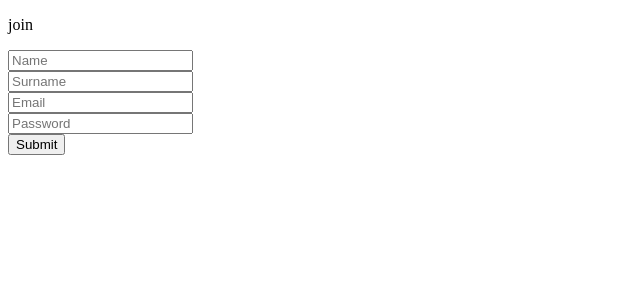
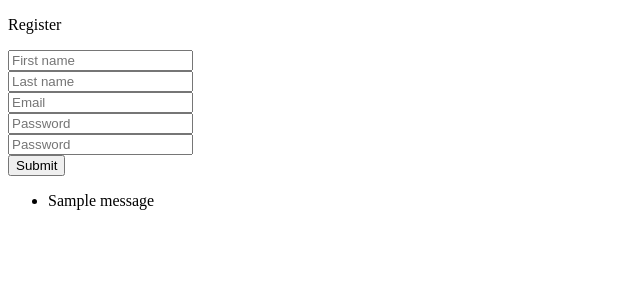
Before and after one commit to KWojcik243/LibrarySystem, a Django app: page /register/ in a window 1280 px wide. Shown: the top 300 px of the page, without its empty margins (0-640 px from the left). Run offline with Django 4.2, Linux system fonts and the light colour scheme; tables that the repository leaves empty hold one stand-in row (values such as "Sample post"); one stand-in notice (Sample message) is shown.

Commit message:
Login and register

```diff
--- a/Library_system/forms.py
+++ b/Library_system/forms.py
@@ -10,6 +10,12 @@ from django.contrib.auth.models import User
 #         fields = ['name', 'surname', 'email', 'password']
 
 class CreateUserForm(UserCreationForm):
+    first_name = forms.CharField(widget=forms.TextInput(attrs={'placeholder': "First name"}))
+    last_name = forms.CharField(widget=forms.TextInput(attrs={'placeholder': "Last name"}))
+    email = forms.CharField(widget=forms.TextInput(attrs={'placeholder': "Email"}))
+    password1 = forms.CharField(widget=forms.PasswordInput(attrs={'placeholder': "Password"}))
+    password2 = forms.CharField(widget=forms.PasswordInput(attrs={'placeholder': "Password"}))
+
     class Meta:
         model = User
-        fields = ['username', 'password1', 'password2']
+        fields = ['first_name', 'last_name', 'email', 'password1', 'password2']
--- a/Library_system/templates/register.html
+++ b/Library_system/templates/register.html
@@ -2,26 +2,39 @@
 <html lang="en">
 <head>
     <meta charset="UTF-8">
-    <title>Join</title>
+    <title>Register</title>
 </head>
 <body>
-    <p>join</p>
+    <p>Register</p>
 
-    <form method="POST" action="{% url 'login' %}">
+    <form method="POST" action="{% url 'register_page' %}">
         {% csrf_token %}
         <div>
-            <input type="text" placeholder="Name" name="name">
+{#            <input type="text" placeholder="Name" name="name">#}
+            {{ form.first_name }}
         </div>
         <div>
-            <input type="text" placeholder="Surname" name="surname">
+{#            <input type="text" placeholder="Surname" name="surname">#}
+            {{ form.last_name }}
         </div>
         <div>
-            <input type="email" placeholder="Email" name="email">
+{#            <input type="email" placeholder="Email" name="email">#}
+            {{ form.email }}
         </div>
         <div>
-            <input type="password" placeholder="Password" name="password">
+            {{ form.password1 }}
+        </div>
+        <div>
+            {{ form.password2 }}
         </div>
         <button type="submit" class="btn btn-primary">Submit</button>
     </form>
+    {% if messages %}
+            <ul class="messages">
+                {% for message in messages %}
+                    <li>{{ message }}</li>
+                {% endfor %}
+            </ul>
+    {% endif %}
 </body>
 </html>
--- a/Library_system/views.py
+++ b/Library_system/views.py
@@ -1,10 +1,12 @@
 from django.contrib.auth import authenticate, login, logout
+from django.contrib.auth.decorators import login_required
 from django.shortcuts import render, redirect
 from .forms import CreateUserForm
 from django.contrib.auth.models import User
 from django.contrib import messages
 
 
+@login_required(login_url='login')
 def home(request):
     all_users = User.objects.all
     return render(request, 'home.html', {'all': all_users})
@@ -22,44 +24,40 @@ def home(request):
 
 
 def login_page(request):
-    print('a')
     if request.user.is_authenticated:
         return redirect('home')
-    print('b')
     if request.method == "POST":
-        username = request.POST.get('username')
+        email = request.POST.get('email')
         password = request.POST.get('password')
-        print(username)
-        print(password)
         try:
-            user = User.objects.get(username=username)
+            user = User.objects.get(email__exact=email)
         except:
             messages.error(request, 'User does not exist')
 
-        user = authenticate(request, username=username, password=password)
-
+        user = authenticate(request, username=email, password=password)
         if user is not None:
-            print(user)
             login(request, user)
-            redirect('')
-        return render(request, 'login.html')
-    else:
-        print('c')
-        return render(request, 'login.html')
+            return redirect('home')
+    return render(request, 'login.html')
 
 
 def register_page(request):
+    if request.user.is_authenticated:
+        return redirect('home')
     form = CreateUserForm()
     if request.method == 'POST':
+        print('i')
         form = CreateUserForm(request.POST)
         if form.is_valid():
+            print('j')
             user = form.save(commit=False)
-            user.username = user.username.lower()
+            user.username = user.email.lower()
             user.save()
             login(request, user)
             return redirect('home')
-    else:
-        return render(request, 'register.html', {'form': form})
+        else:
+            messages.error(request, form.errors)
+    return render(request, 'register.html', {'form': form})
 
 
 def logout_user(request):
```
Also changed, not shown: Library_system/templates/login.html (+10 -3 lines), db.sqlite3.
